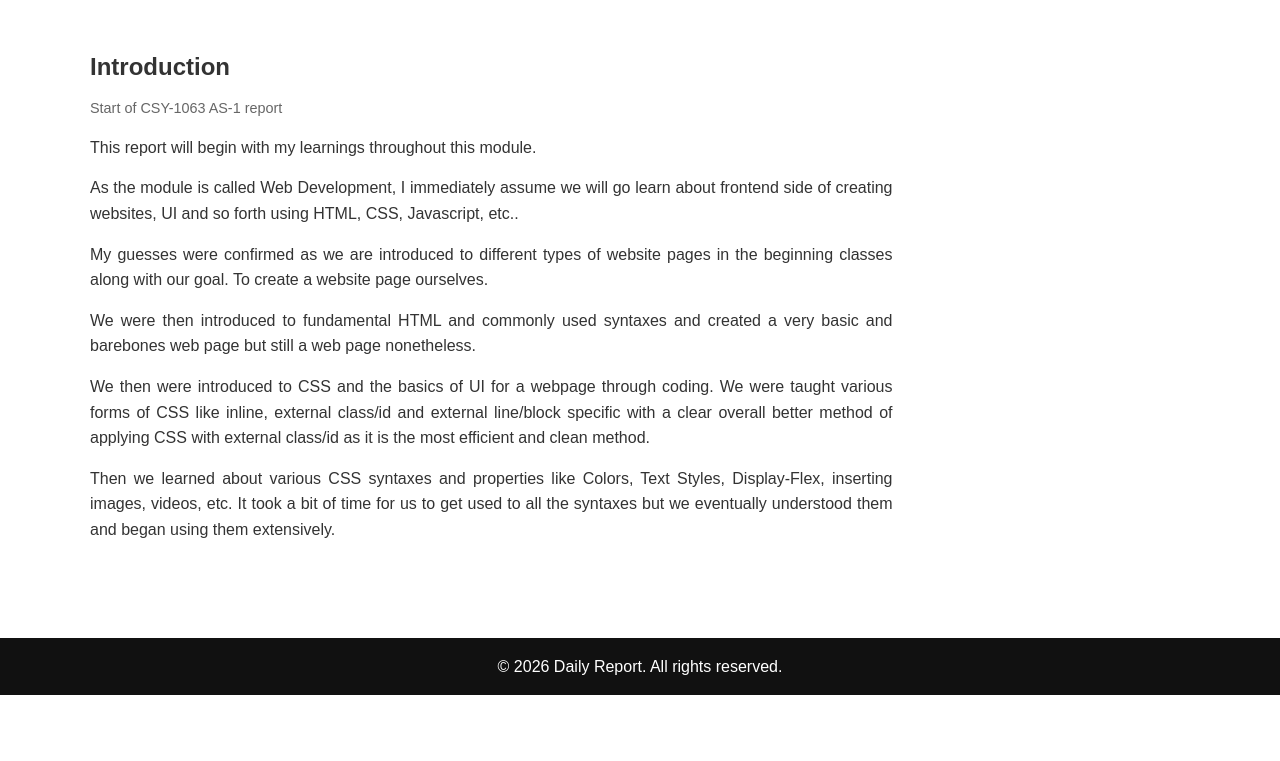
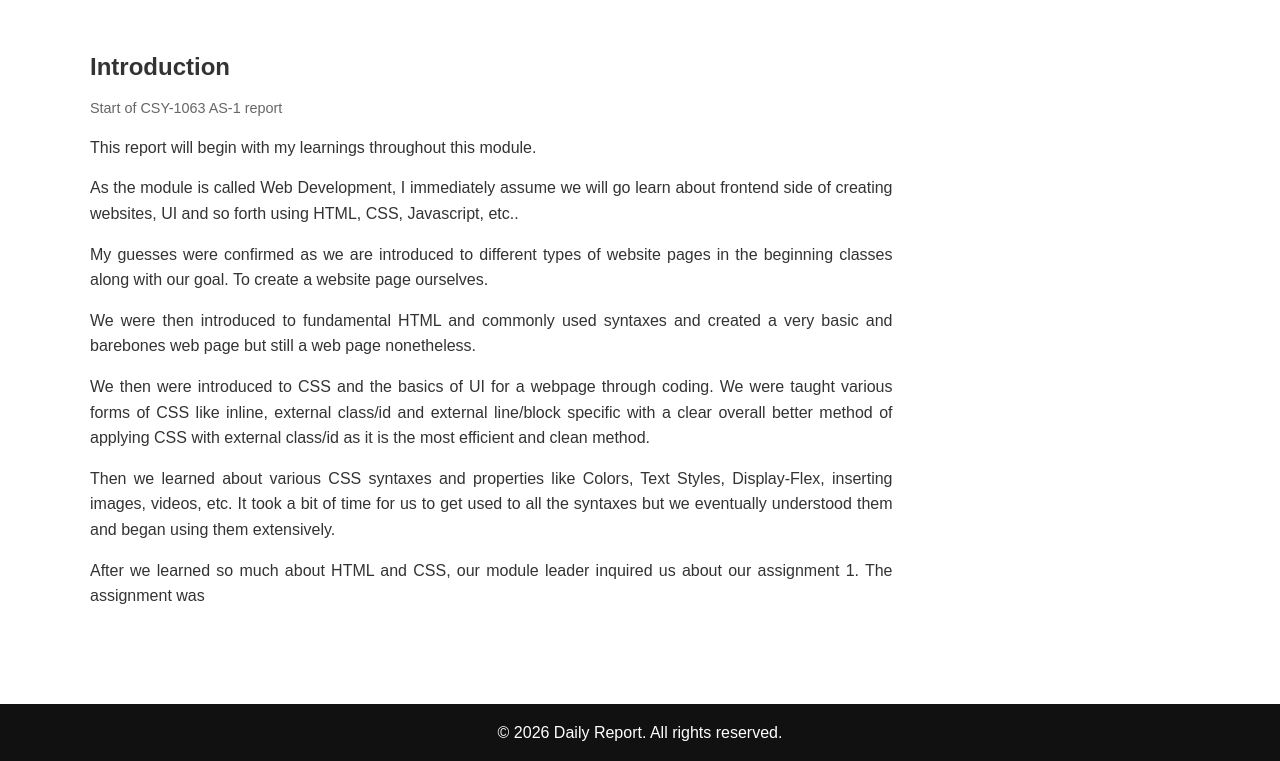
Before and after one commit to AadanRai/CSY1063-AS-1-Aadan-Rai, a plain HTML site: page sitereport.html in a window 1280 px wide. Shown: the part 70-831 px from the top of the page. Before the commit the page ends 800 px from the top, so only its background shows below. Drawn offline with Linux system fonts and the light colour scheme.

Commit message:
Site report page updated

```diff
--- a/sitereport.html
+++ b/sitereport.html
@@ -54,6 +54,9 @@
                 <p>
                     Then we learned about various CSS syntaxes and properties like Colors, Text Styles, Display-Flex, inserting images, videos, etc. It took a bit of time for us to get used to all the syntaxes but we eventually understood them and began using them extensively.
                 </p>
+                <p>
+                    After we learned so much about HTML and CSS, our module leader inquired us about our assignment 1. The assignment was
+                </p>
             </article>
         </div>
     </main>
```
